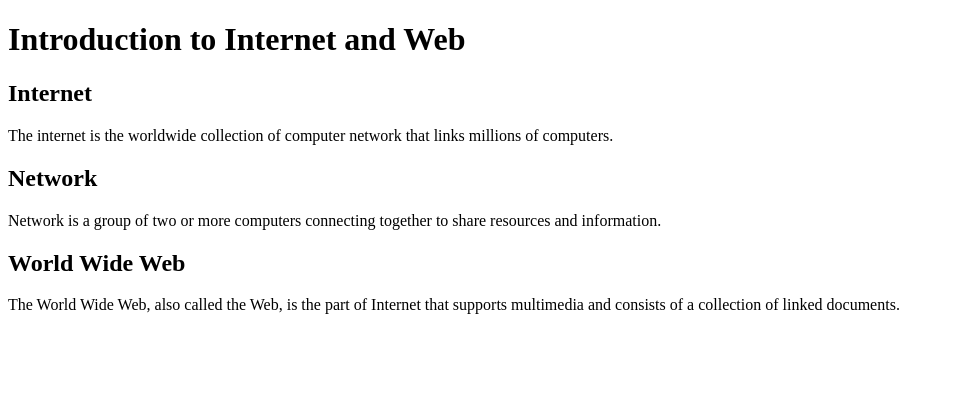
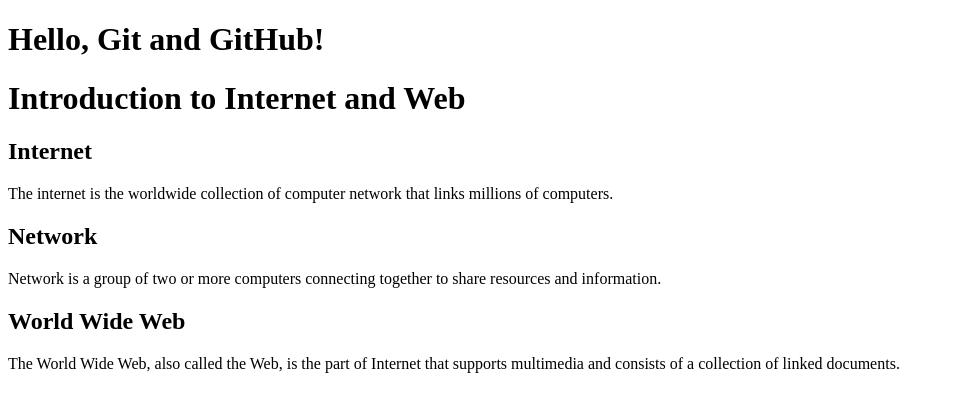
Before and after one commit to kyipyar82006-ctrl/Login_Form, a plain HTML site: page index.html in a window 1280 px wide. Shown: the whole page, without its empty margins (0-954 px from the left). Drawn offline with Linux system fonts and the light colour scheme.

Commit message:
Update heading

```diff
--- a/index.html
+++ b/index.html
@@ -5,6 +5,7 @@
         <title>Heading and Paragraph</title>
     </head>
 <body>
+    <h1>Hello, Git and GitHub!</h1>
     <h1>Introduction to Internet and Web</h1>
     <h2>Internet</h2>
     <p>The internet is the worldwide collection of computer network that links millions of computers.</p>
```
